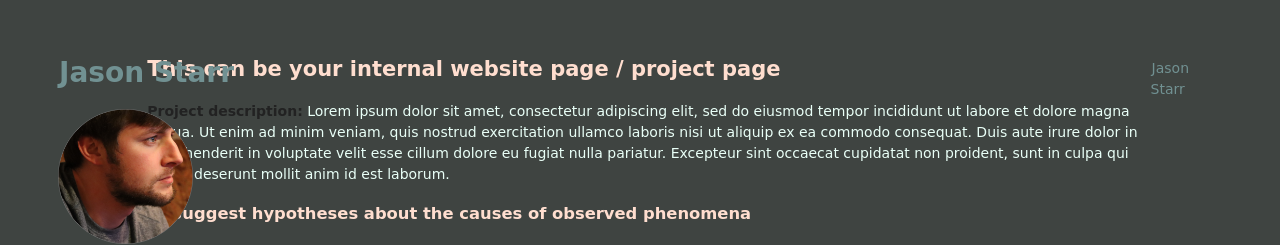
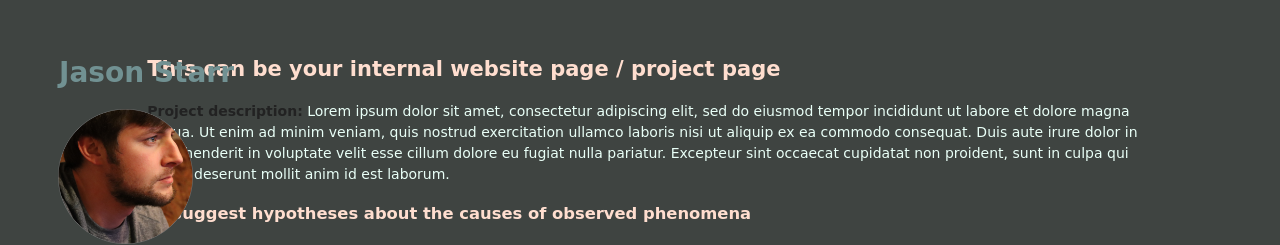
Before and after one commit to TrellixVulnTeam/jstarr35.github.io_N2TG, a Jekyll site: the page built from sample_page.md, in a window 1280 px wide and 1128 px high. Shown: the top 245 px of the window. Built offline with Jekyll 4.4.1, drawn with Linux system fonts in a browser that asks for light colours; some web fonts are replaced; our own code applies the rules of GitHub Pages for plain Markdown files; comment, search, counter and statistics services are not loaded.

Commit message:
Update default.html

```diff
--- a/_layouts/default.html
+++ b/_layouts/default.html
@@ -55,10 +55,10 @@
           {% endfor %}
         </div>
        <div class="nav__item--right">
-           <div class="badge-base LI-profile-badge" data-locale="en_US" data-size="medium" data-theme="dark"
+         <!--  <div class="badge-base LI-profile-badge" data-locale="en_US" data-size="medium" data-theme="dark"
                 data-type="HORIZONTAL" data-vanity="starr-j" data-version="v1"><a class="badge-base__link LI-simple-link"
            href="https://www.linkedin.com/in/jason-starr-tech?trk=profile-badge">Jason Starr</a></div>
-        <!-- <a href="default.html">Home</a> -->
+         <a href="default.html">Home</a> -->
        </div>
           </nav>
         </main>
```
